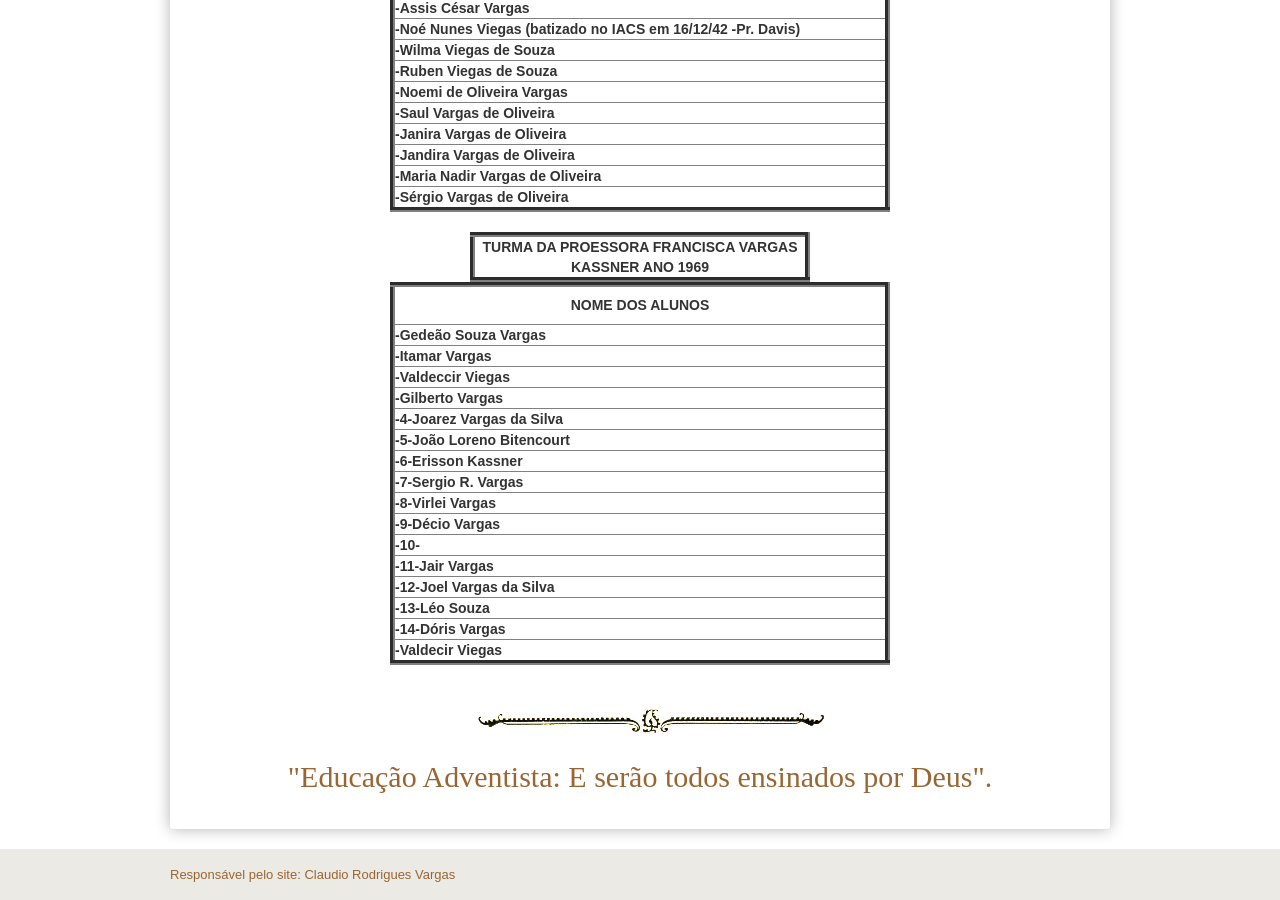
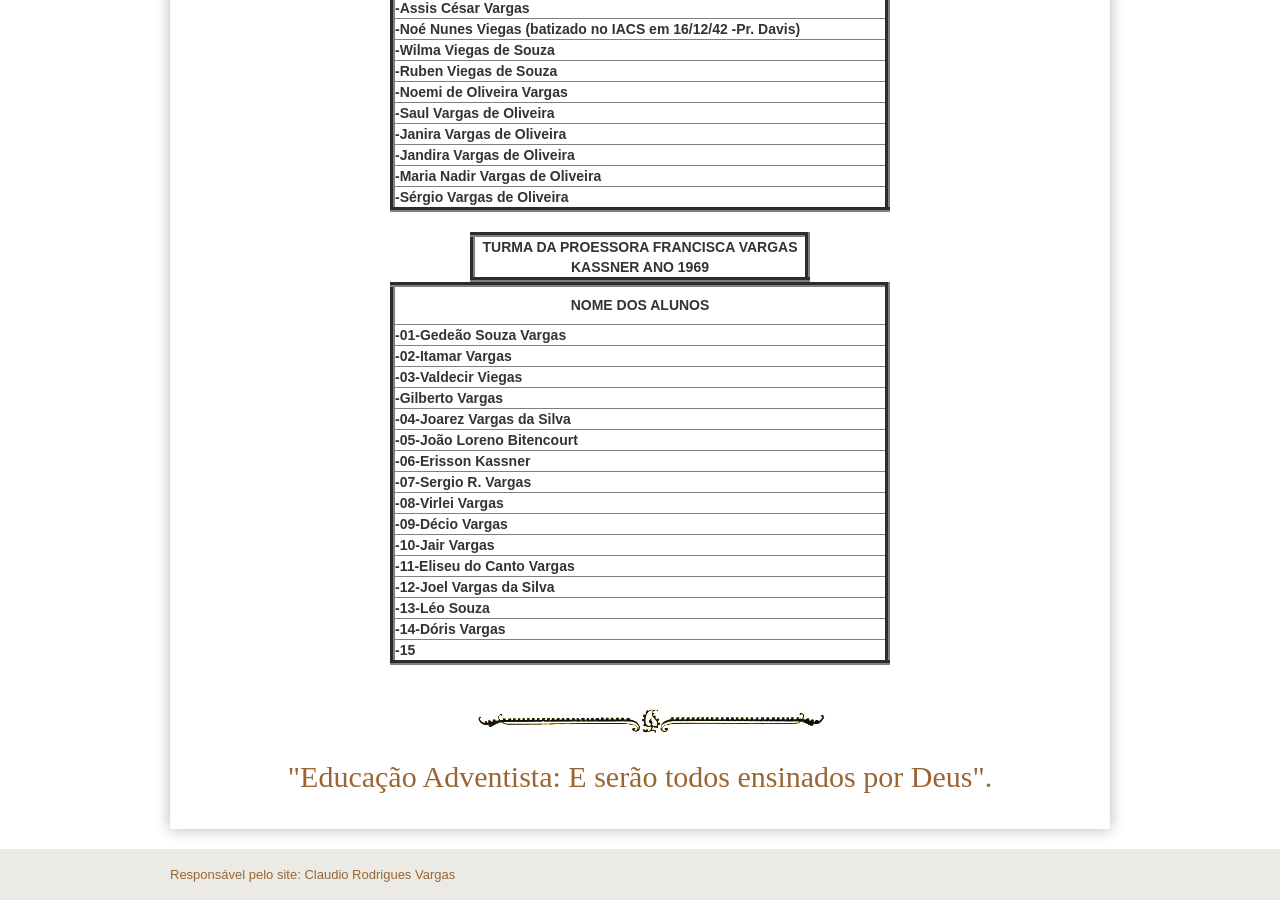
Before and after one commit to claudiovargas1955/claudiovargas1955.github.io, a Jekyll site: the page built from _pages/ensino-da-iasd-bosque.html, in a window 1280 px wide and 900 px high, scrolled down 1226 px. Built offline with Jekyll 4.4.1, drawn with Linux system fonts in a browser that asks for light colours; some web fonts are replaced.

Commit message:
Update ensino-da-iasd-bosque.html

```diff
--- a/_pages/ensino-da-iasd-bosque.html
+++ b/_pages/ensino-da-iasd-bosque.html
@@ -256,17 +256,17 @@ tr:hover{
         </tr>
 
          <tr>
-           <td align="left" width="300px"><b>-Gedeão Souza Vargas</b></td>
+           <td align="left" width="300px"><b>-01-Gedeão Souza Vargas</b></td>
 
         </tr>
 
         <tr>
-           <td align="left" width="300px"><b>-Itamar Vargas</b></td>
+           <td align="left" width="300px"><b>-02-Itamar Vargas</b></td>
 
         </tr>
 
         <tr>
-           <td align="left" width="300px"><b>-Valdeccir Viegas</b></td>
+           <td align="left" width="300px"><b>-03-Valdecir Viegas</b></td>
 
         </tr>
 
@@ -276,42 +276,42 @@ tr:hover{
         </tr>
 
          <tr>
-           <td align="left" width="300px"><b>-4-Joarez Vargas da Silva</b></td>
+           <td align="left" width="300px"><b>-04-Joarez Vargas da Silva</b></td>
 
         </tr>
 
         <tr>
-           <td align="left" width="300px"><b>-5-João Loreno Bitencourt</b></td>
+           <td align="left" width="300px"><b>-05-João Loreno Bitencourt</b></td>
 
         </tr>
 
         <tr>
-           <td align="left" width="300px"><b>-6-Erisson Kassner</b></td>
+           <td align="left" width="300px"><b>-06-Erisson Kassner</b></td>
 
         </tr>
 
         <tr>
-           <td align="left" width="300px"><b>-7-Sergio R. Vargas</b></td>
+           <td align="left" width="300px"><b>-07-Sergio R. Vargas</b></td>
 
         </tr>
 
         <tr>
-           <td align="left" width="300px"><b>-8-Virlei Vargas</b></td>
+           <td align="left" width="300px"><b>-08-Virlei Vargas</b></td>
 
         </tr>
 
         <tr>
-           <td align="left" width="300px"><b>-9-Décio Vargas</b></td>
+           <td align="left" width="300px"><b>-09-Décio Vargas</b></td>
 
         </tr>
 
         <tr>
-           <td align="left" width="300px"><b>-10-</b></td>
+           <td align="left" width="300px"><b>-10-Jair Vargas</b></td>
 
         </tr>
 
         <tr>
-           <td align="left" width="300px"><b>-11-Jair Vargas</b></td>
+           <td align="left" width="300px"><b>-11-Eliseu do Canto Vargas</b></td>
 
         </tr>
 
@@ -331,7 +331,7 @@ tr:hover{
         </tr>
 
         <tr>
-           <td align="left" width="300px"><b>-Valdecir Viegas</b></td>
+           <td align="left" width="300px"><b>-15</b></td>
 
         </tr>
 
```
